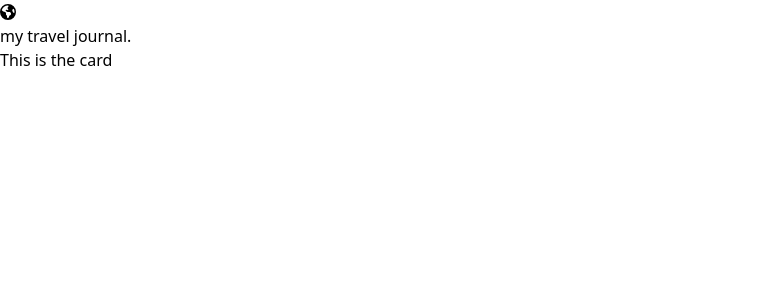
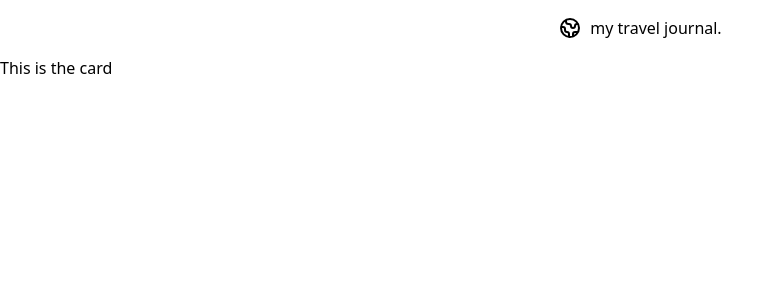
Before and after one commit to NoumanAMalik/React-Practice-Travel-Journal, a React (Create React App) app: page / in a window 1280 px wide. Shown: the top 300 px of the page, without its empty margins (0-784 px from the left). Built offline with nearby package versions, Linux system fonts and the light colour scheme.

Commit message:
Removed font awesome dependency

```diff
--- a/src/App.js
+++ b/src/App.js
@@ -1,16 +1,27 @@
 import Card from "./Card";
 import data from "./data";
-import { faEarthAmerica } from "@fortawesome/free-solid-svg-icons";
-import { FontAwesomeIcon } from "@fortawesome/react-fontawesome";
 
 // console.table(data);
 
 const App = () => {
     return (
         <>
-            <header>
-                <FontAwesomeIcon icon={faEarthAmerica} />
-                <p>my travel journal.</p>
+            <header className="h-14 flex items-center justify-center gap-2">
+                <svg
+                    xmlns="http://www.w3.org/2000/svg"
+                    className="h-6 w-6"
+                    fill="none"
+                    viewBox="0 0 24 24"
+                    stroke="currentColor"
+                    strokeWidth={2}
+                >
+                    <path
+                        strokeLinecap="round"
+                        strokeLinejoin="round"
+                        d="M3.055 11H5a2 2 0 012 2v1a2 2 0 002 2 2 2 0 012 2v2.945M8 3.935V5.5A2.5 2.5 0 0010.5 8h.5a2 2 0 012 2 2 2 0 104 0 2 2 0 012-2h1.064M15 20.488V18a2 2 0 012-2h3.064M21 12a9 9 0 11-18 0 9 9 0 0118 0z"
+                    />
+                </svg>
+                <p> my travel journal.</p>
             </header>
             <Card />
         </>
```
Also changed, not shown: package.json (+0 -7 lines), 1 other file (tests, documents, lock files or other folders).
